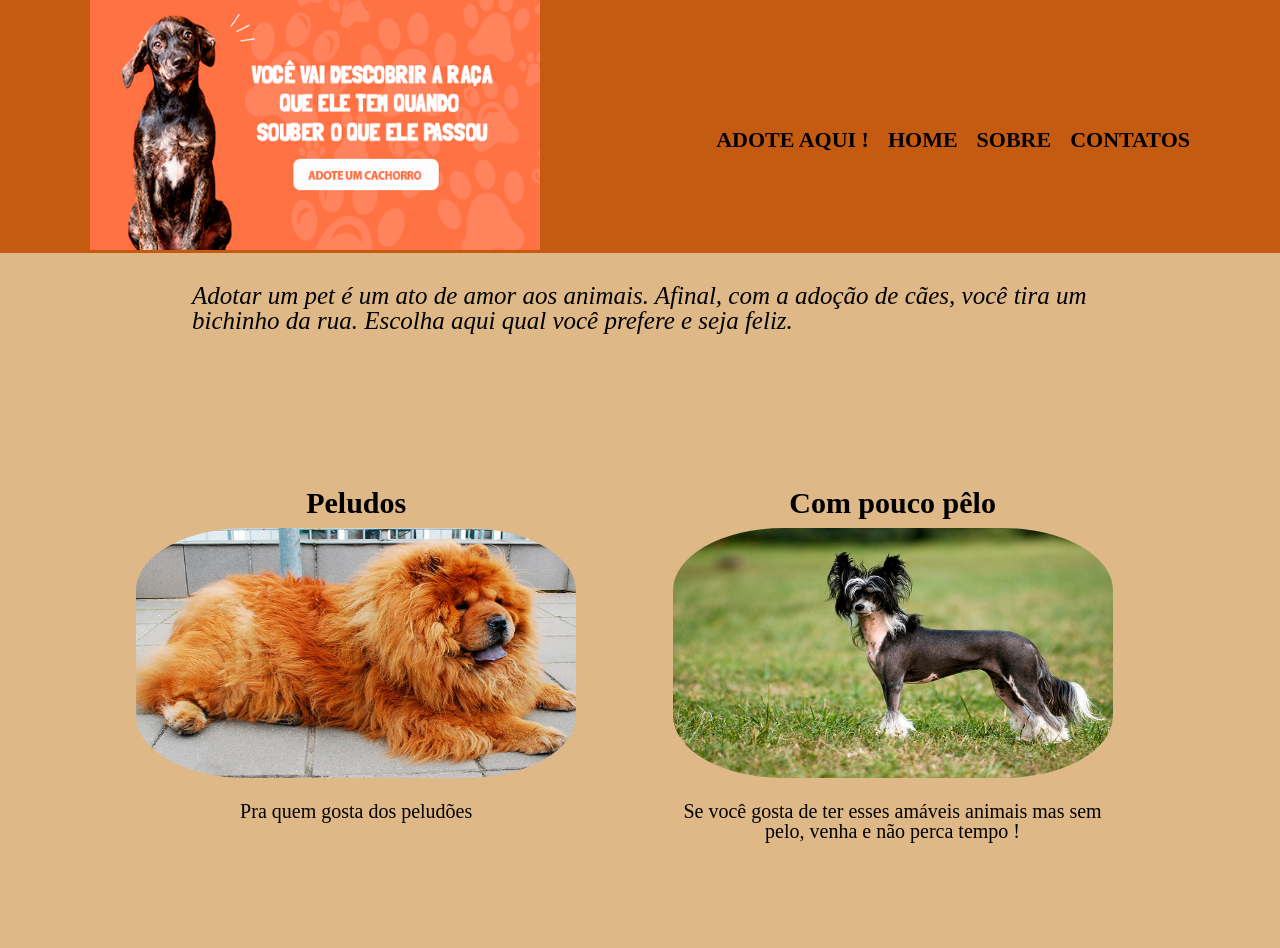
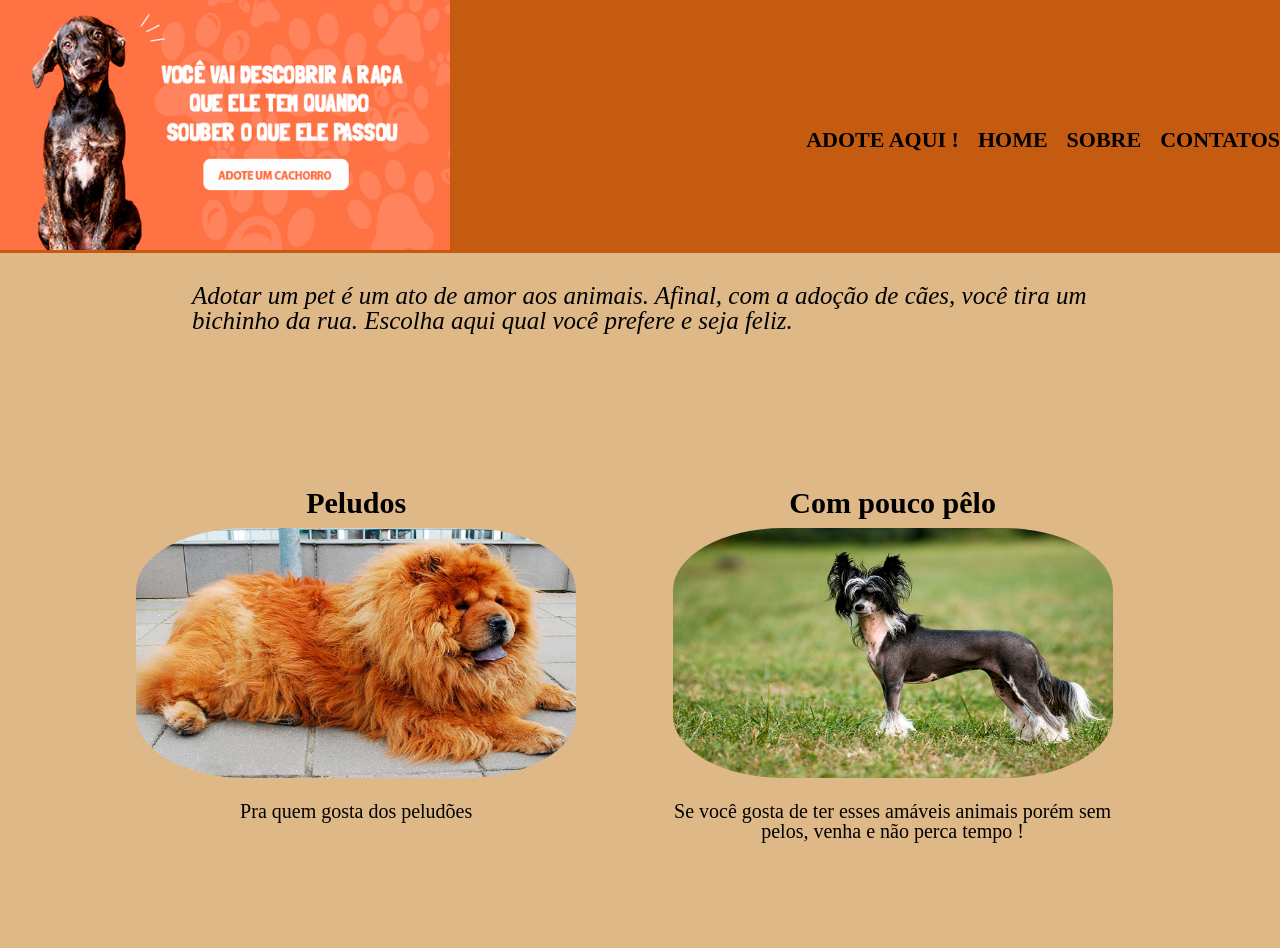
Before and after one commit to Tarcio21/Adote-Aqui, a plain HTML site: page index.html in a window 1280 px wide. Shown: the top 948 px of the page. Drawn offline with Linux system fonts and the light colour scheme.

Commit message:
atualização do head

```diff
--- a/index.html
+++ b/index.html
@@ -49,7 +49,7 @@
             <li>
                 <h2>Com pouco pêlo</h2>
                 <img src="poucopelo.jpg">
-                <p>Se você gosta de ter esses amáveis animais mas sem pelo, venha e não perca tempo !</p>
+                <p>Se você gosta de ter esses amáveis animais porém sem pelos, venha e não perca tempo !</p>
             </li>
 
             <li>
--- a/style.css
+++ b/style.css
@@ -1,3 +1,8 @@
+html{
+    width: 100%;
+    height: 100%;
+}
+
 body{
     background-color: burlywood;
     width: 100%;
@@ -11,7 +16,7 @@ header{
 }
 
 .caixa{
-    width: 1100px;
+    width: 100%;
     /*Para fazer com que o nome AdoteAqui,Home,Sobre e Contatos fiquem dentro da caixa */
     position: relative;
     /*Fazer com que ela fique centralizada dentro do header*/
@@ -114,7 +119,7 @@ nav a:hover {
 }
 
 .footer{
-    height: 100%;
+    height: 30px
     margin: 0 auto;
     width: 100%;
 
@@ -139,7 +144,9 @@ nav a:hover {
     height: 30px;
 }
 
-@media (max-width: 700px) {
+@media (max-width: 900px) {
+
+
 
     h1 {
         display: none;
```
